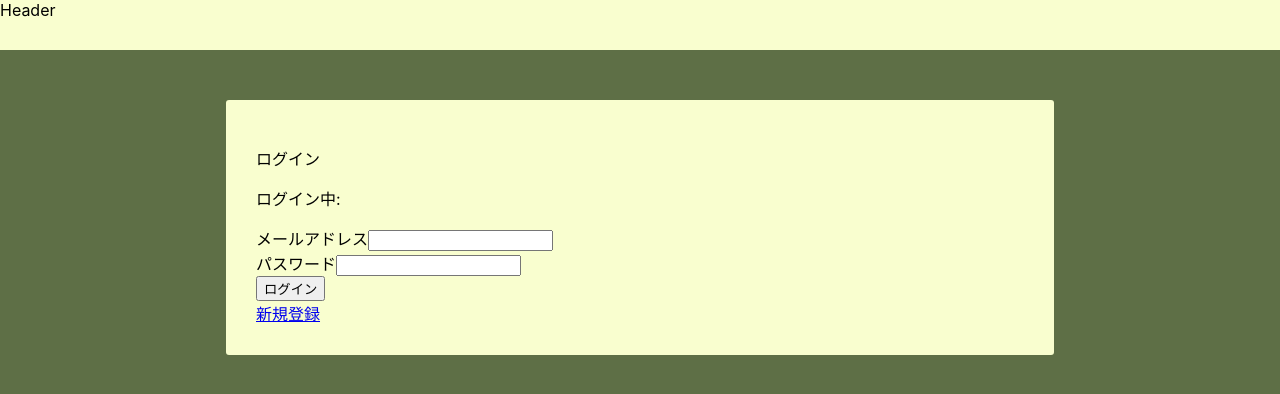
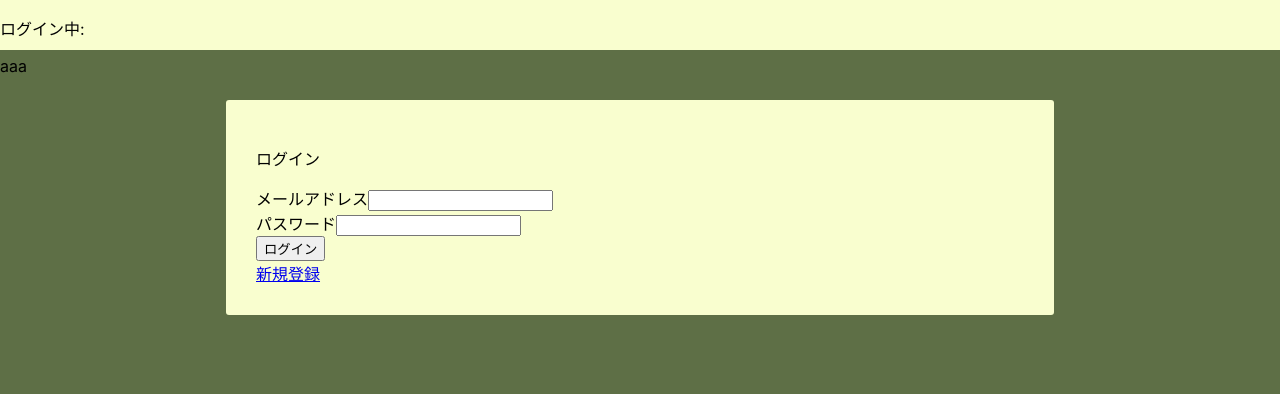
Before and after one commit to thkiyose/Kaien_library, a React (Create React App) app in the folder frontend/: page / in a window 1280 px wide. Shown: the top 394 px of the page. Built offline with nearby package versions, Linux system fonts and the light colour scheme; what axios-case-converter would draw is missing.

Commit message:
ログアウトコンポーネントを作成

```diff
--- a/frontend/src/components/Login.jsx
+++ b/frontend/src/components/Login.jsx
@@ -19,7 +19,6 @@ export const Login = (props) => {
       <Header />
       <Wrapper>
         <p>ログイン</p>
-        <p>ログイン中:{currentUser.name}</p>
         <p>{errorMessage}</p>
         <form
           onSubmit={handleSubmit(async(data) => {
--- /dev/null
+++ b/frontend/src/components/Logout.jsx
@@ -0,0 +1,6 @@
+import React, { useState, useContext } from 'react';
+import { AuthContext } from '../App';
+
+export const LogOut = () => {
+  return <p>aaa</p>
+};
--- a/frontend/src/components/parts/Header.jsx
+++ b/frontend/src/components/parts/Header.jsx
@@ -1,21 +1,22 @@
 import React, { useContext } from 'react'
 import { AuthContext } from '../../App';
+import { LogOut } from '../Logout';
 
 export const Header = () => {
-  const currentUser = useContext(AuthContext);
+  const {currentUser} = useContext(AuthContext);
   const style = {
     width:"100%",
     backgroundColor:"rgb(249, 254, 207)",
     height:"50px",
     position:"fixed",
     top:"0",
-    left:"0"
+    left:"0",
   };
   return (
     <>
     <div style={style}>
-      Header
-      <p>{currentUser.name}</p>
+      <p>ログイン中:{currentUser.email}</p>
+      <LogOut />
     </div>
     </>
   )
```
